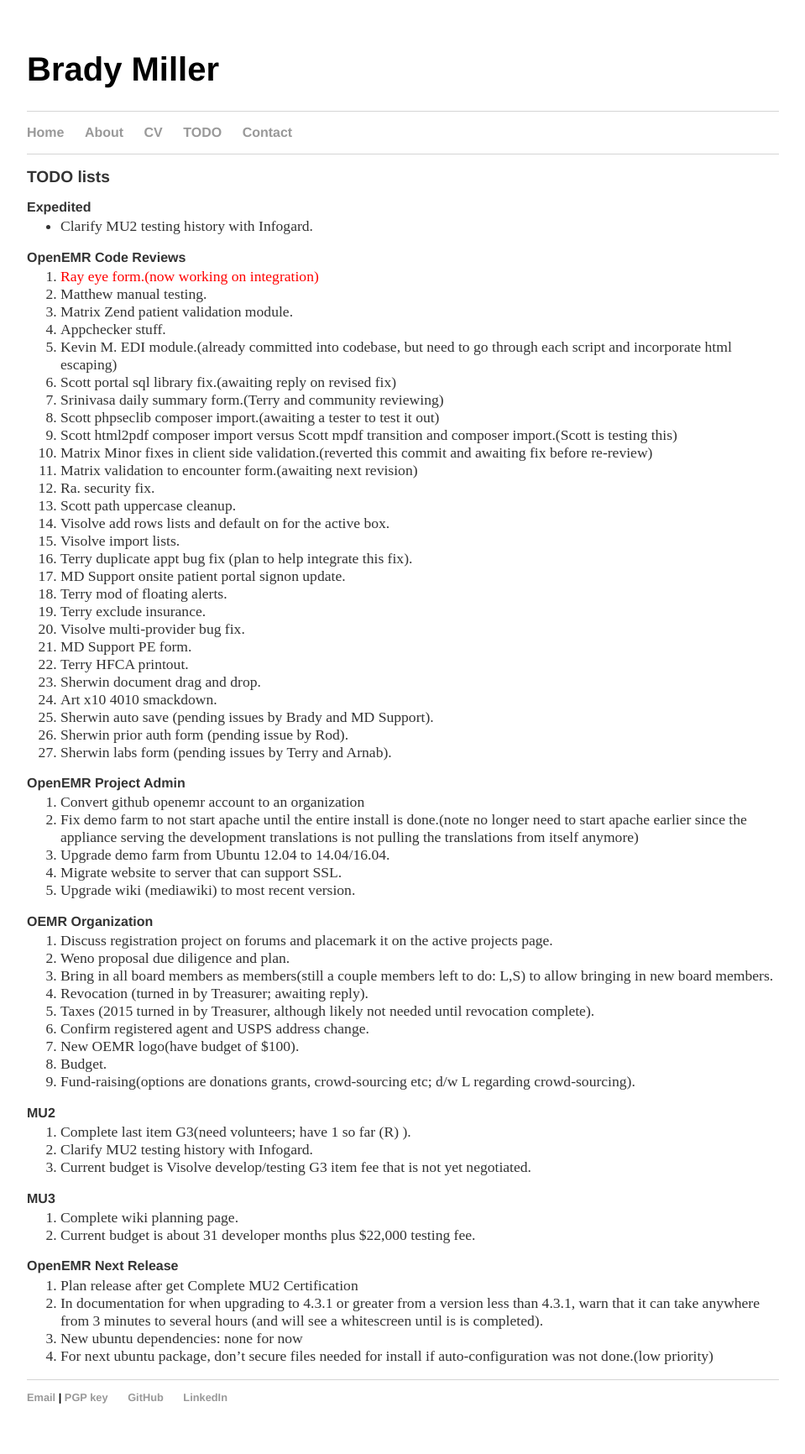
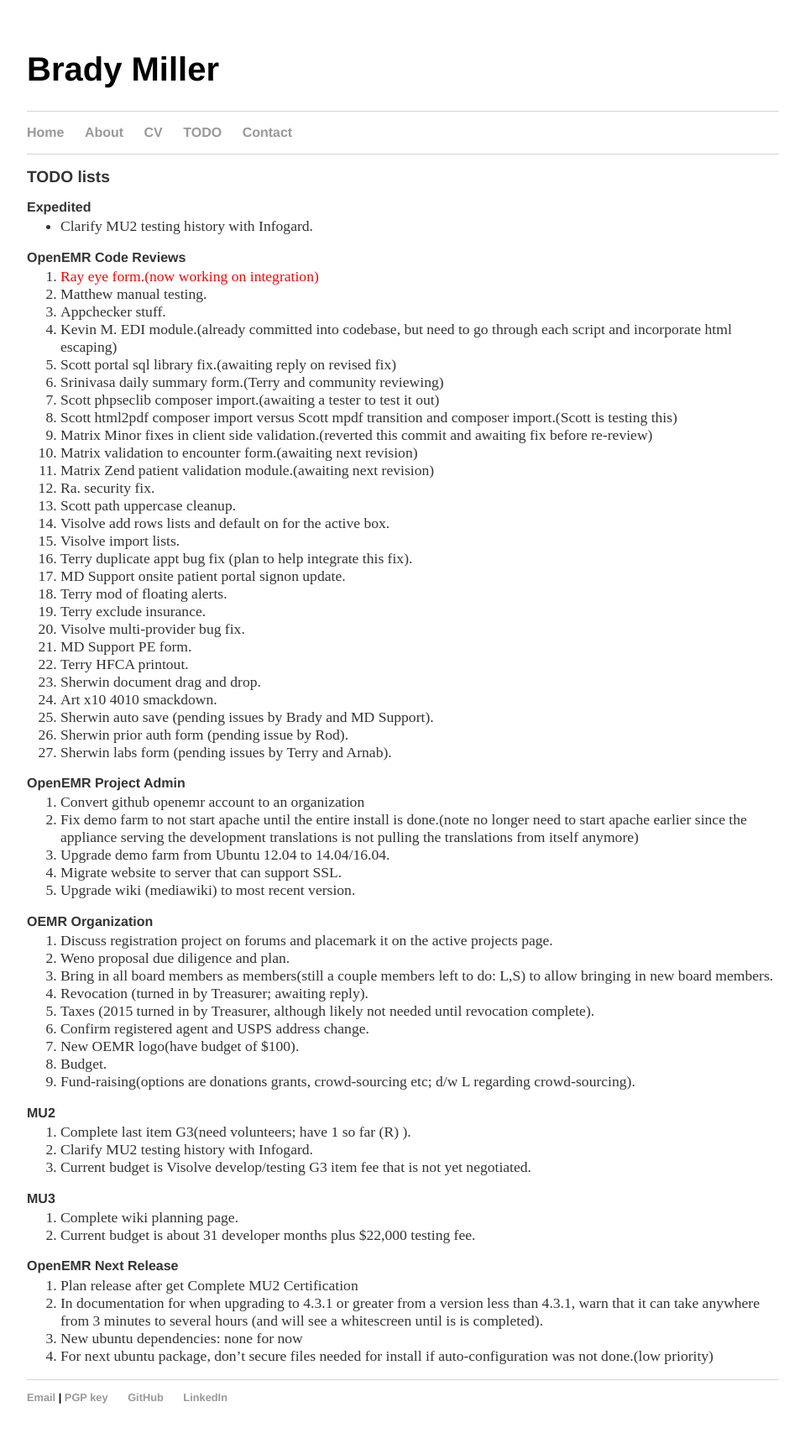
Before and after one commit to bradymiller/bradymiller.github.io, a Jekyll site: the page built from todo/index.md, in a window 1280 px wide. Shown: the whole page at 84% size, without its empty margins (160-1119 px from the left). Built offline with Jekyll 4.4.1, drawn with Linux system fonts in a browser that asks for light colours; some of the changed lines change nothing that is shown.

Commit message:
Update todo list

```diff
--- a/todo/index.md
+++ b/todo/index.md
@@ -9,7 +9,6 @@
 ### OpenEMR Code Reviews
 1. <span style="color: red">Ray eye form.(now working on integration)</span>
 1. Matthew manual testing.
-1. Matrix Zend patient validation module.
 1. Appchecker stuff.
 1. Kevin M. EDI module.(already committed into codebase, but need to go through each script and incorporate html escaping)
 1. Scott portal sql library fix.(awaiting reply on revised fix)
@@ -18,6 +17,7 @@
 1. Scott html2pdf composer import versus Scott mpdf transition and composer import.(Scott is testing this)
 1. Matrix Minor fixes in client side validation.(reverted this commit and awaiting fix before re-review)
 1. Matrix validation to encounter form.(awaiting next revision)
+1. Matrix Zend patient validation module.(awaiting next revision)
 1. Ra. security fix.
 1. Scott path uppercase cleanup.
 1. Visolve add rows lists and default on for the active box.
```
